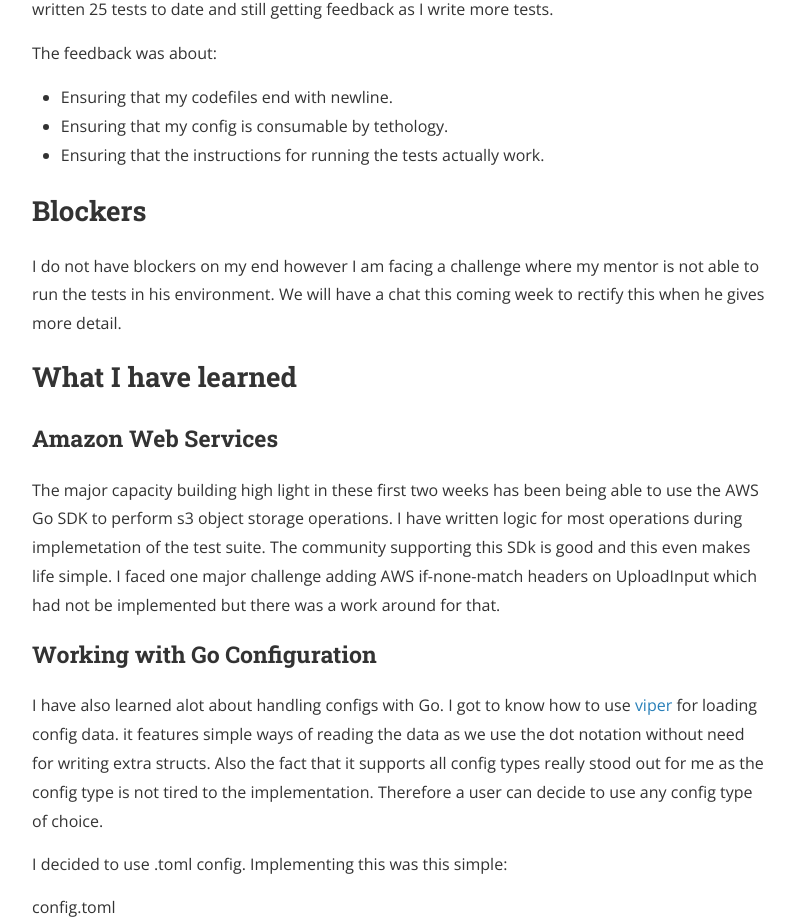
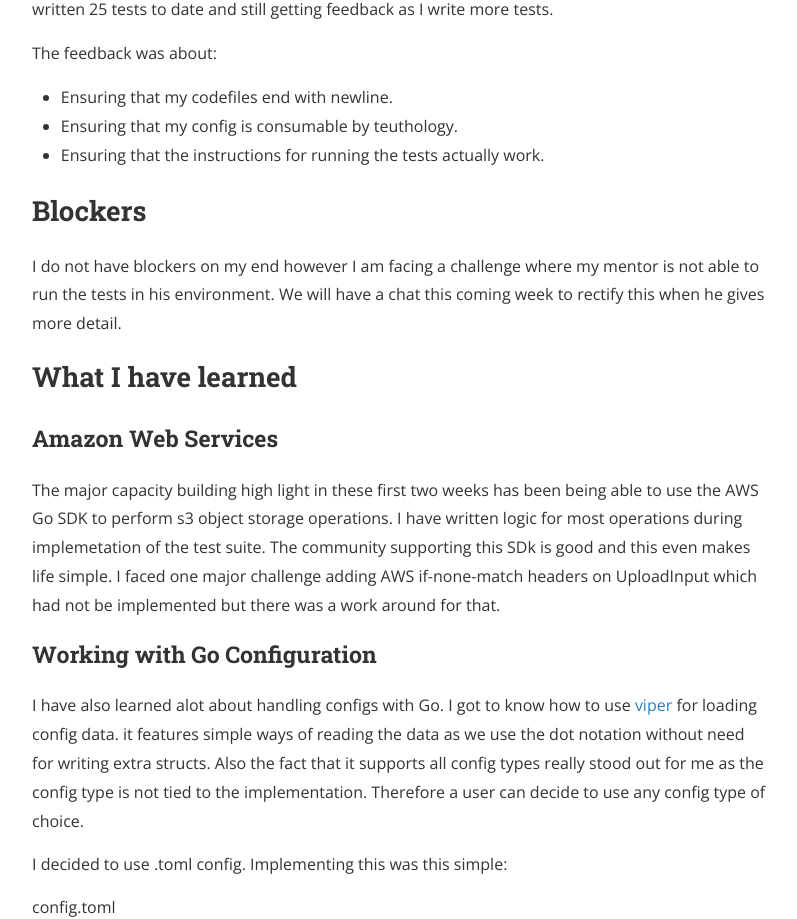
Before and after one commit to saidatnanjuki/saidatnanjuki.github.io, a Jekyll site: the page built from _posts/2017-06-17-outreachy-week1-and-2.md, in a window 1280 px wide and 1400 px high, scrolled down 1693 px. Shown: the part 145-1064 px from the top of the window, without its empty margins (240-1037 px from the left). Built offline with Jekyll 4.4.1, drawn with Linux system fonts in a browser that asks for light colours; nearby versions of some CDN libraries; comment, search, counter and statistics services are not loaded; a style sheet for code colours, icons or effects is not loaded.

Commit message:
Update 2017-06-17-outreachy-week1-and-2.md

```diff
--- a/_posts/2017-06-17-outreachy-week1-and-2.md
+++ b/_posts/2017-06-17-outreachy-week1-and-2.md
@@ -51,7 +51,7 @@ After this task, I was then started implementing the tests on bucket and object
 The feedback was about:
 
 + Ensuring that my codefiles end with newline.
-+ Ensuring that my config is consumable by tethology.
++ Ensuring that my config is consumable by teuthology.
 + Ensuring that the instructions for running the tests actually work.
 
 ## Blockers
@@ -66,7 +66,7 @@ The major capacity building high light in these first two weeks has been being a
 
 ### Working with Go Configuration
 
-I have also learned alot about handling configs with Go. I got to know how to use [viper](https://github.com/spf13/viper) for loading config data. it features simple ways of reading the data as we use the dot notation without need for writing extra structs. Also the fact that it supports all config types really stood out for me as the config type is not tired to the implementation. Therefore a user can decide to use any config type of choice.
+I have also learned alot about handling configs with Go. I got to know how to use [viper](https://github.com/spf13/viper) for loading config data. it features simple ways of reading the data as we use the dot notation without need for writing extra structs. Also the fact that it supports all config types really stood out for me as the config type is not tied to the implementation. Therefore a user can decide to use any config type of choice.
 
 I decided to use .toml config. Implementing this was this simple:
 
```
